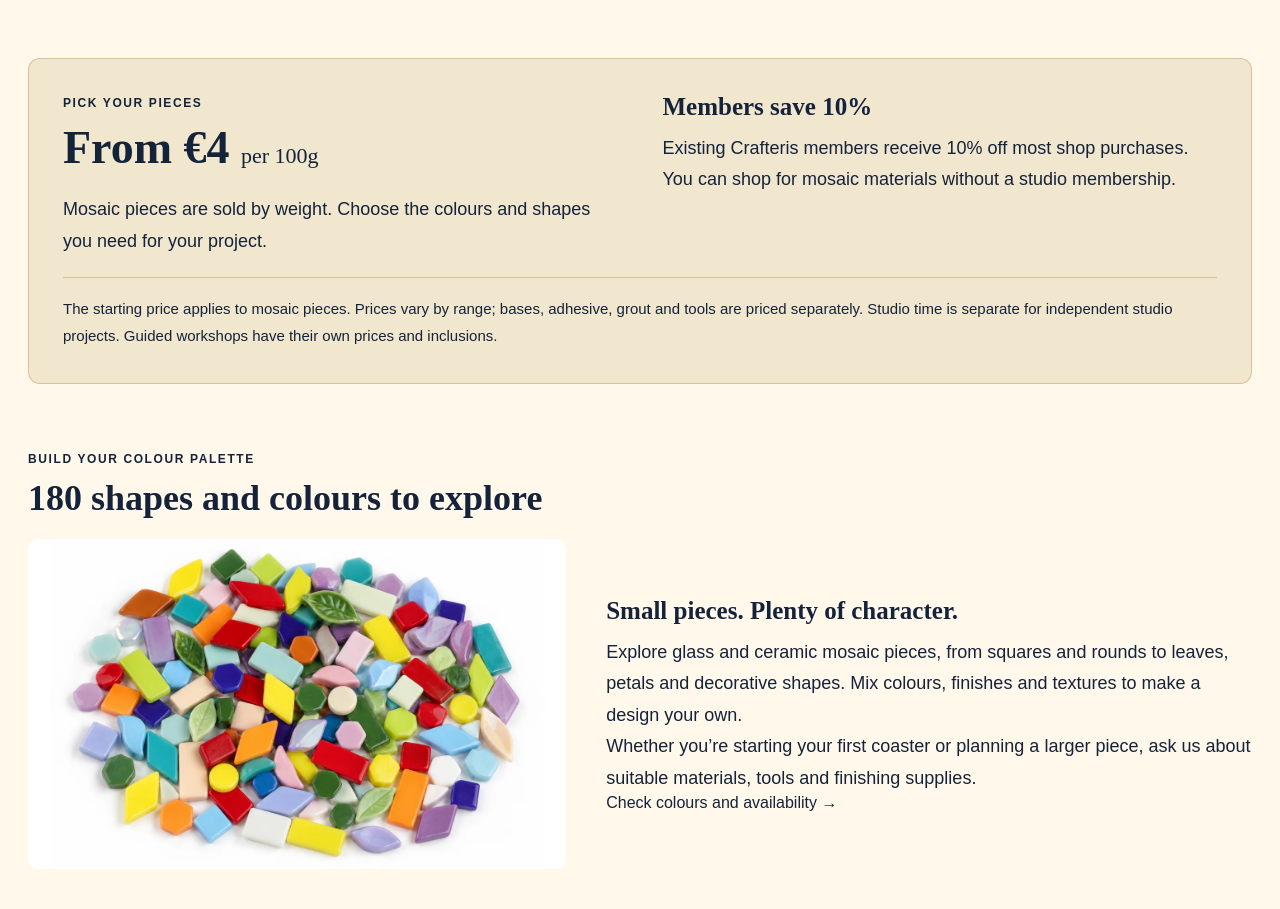
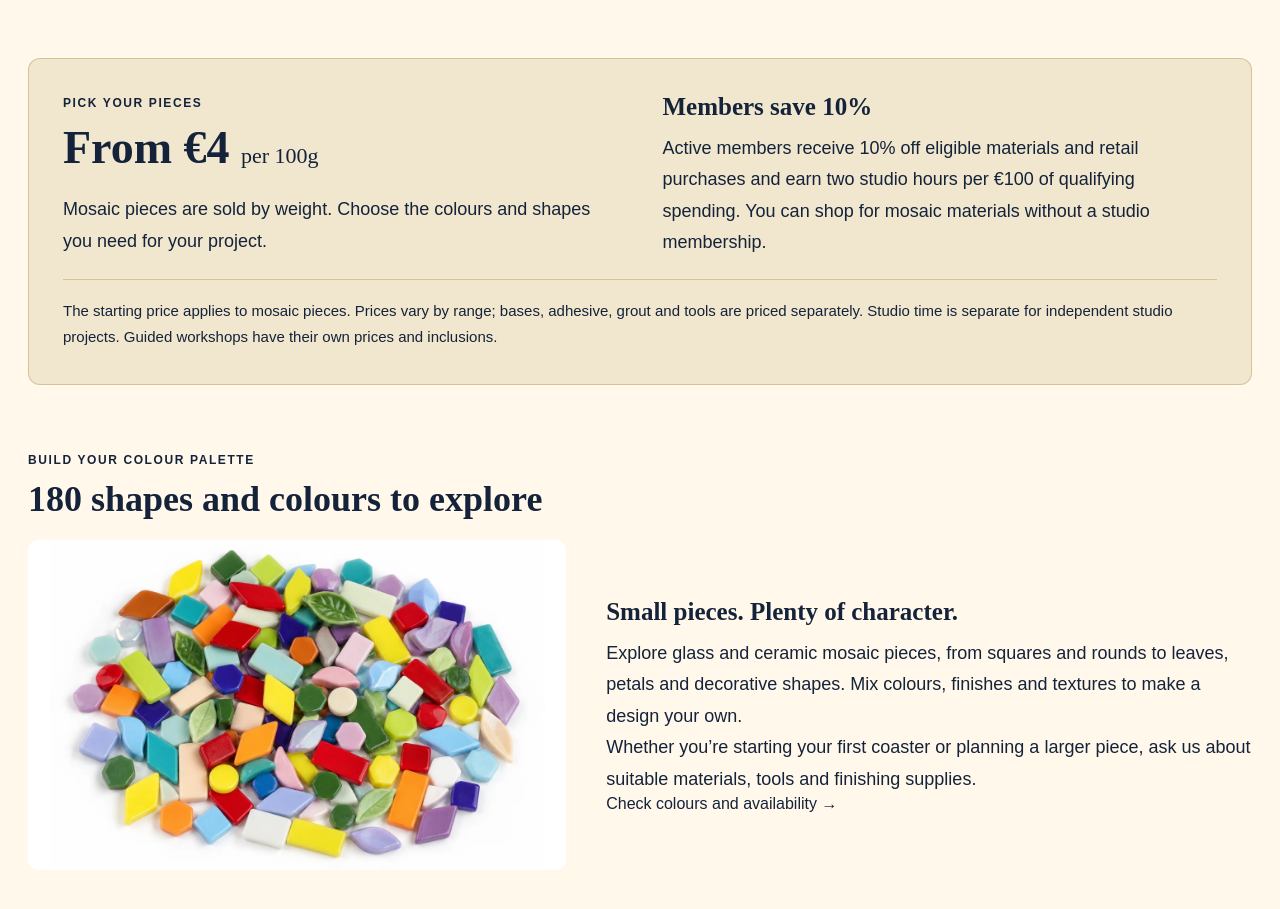
Before and after one commit to guzzep/crafteris-studio-website, a Next.js app: page /mosaic in a window 1280 px wide. Shown: the part 1000-1909 px from the top of the page. Built offline with nearby package versions, Linux system fonts and the light colour scheme; no server answers; the database is empty.

Commit message:
Align public activity details with 2027 policy

```diff
--- a/src/app/mosaic/page.tsx
+++ b/src/app/mosaic/page.tsx
@@ -8,7 +8,7 @@ export default function Page() { return <><Header /><main className={styles.main
 <section className={styles.section} aria-labelledby="ways-heading"><p className={styles.eyebrow}>Find your way to create</p><h2 id="ways-heading">Three ways to enjoy mosaic.</h2><div className={styles.waysGrid}>
 {[{title:"Try a workshop",text:"Start with a guided project and discover how colours, shapes and patterns come together. See individual workshop listings for prices and inclusions.",href:"/workshops?category=mosaic",label:"Browse mosaic workshops"},{title:"Make independently",text:"Develop your own mosaic designs using booked studio time. Choose your materials from the shop and work at your own pace.",href:"/membership",label:"Explore studio membership"},{title:"Create at home",text:"Choose mosaic pieces, bases, adhesive, grout and tools for your next project. You do not need a membership to shop with us.",href:"/shop",label:"Explore mosaic supplies"}].map(way=><article key={way.href}><h3>{way.title}</h3><p>{way.text}</p><Link href={way.href}>{way.label} →</Link></article>)}
 </div></section>
-<section className={styles.pricing} aria-label="Mosaic prices"><div><p className={styles.eyebrow}>Pick your pieces</p><h2>From €4 <span>per 100g</span></h2><p>Mosaic pieces are sold by weight. Choose the colours and shapes you need for your project.</p></div><div><h3>Members save 10%</h3><p>Existing Crafteris members receive 10% off most shop purchases. You can shop for mosaic materials without a studio membership.</p></div><p className={styles.note}>The starting price applies to mosaic pieces. Prices vary by range; bases, adhesive, grout and tools are priced separately. Studio time is separate for independent studio projects. Guided workshops have their own prices and inclusions.</p></section>
+<section className={styles.pricing} aria-label="Mosaic prices"><div><p className={styles.eyebrow}>Pick your pieces</p><h2>From €4 <span>per 100g</span></h2><p>Mosaic pieces are sold by weight. Choose the colours and shapes you need for your project.</p></div><div><h3>Members save 10%</h3><p>Active members receive 10% off eligible materials and retail purchases and earn two studio hours per €100 of qualifying spending. You can shop for mosaic materials without a studio membership.</p></div><p className={styles.note}>The starting price applies to mosaic pieces. Prices vary by range; bases, adhesive, grout and tools are priced separately. Studio time is separate for independent studio projects. Guided workshops have their own prices and inclusions.</p></section>
 <section className={styles.section}><p className={styles.eyebrow}>Build your colour palette</p><h2>180 shapes and colours to explore</h2><div className={styles.materials}><img src="/mosaic/mosaic-variety-natural.webp" alt="Colourful glass and ceramic mosaic pieces including leaves, petals, rounds, squares and decorative shapes" /><div><h3>Small pieces. Plenty of character.</h3><p>Explore glass and ceramic mosaic pieces, from squares and rounds to leaves, petals and decorative shapes. Mix colours, finishes and textures to make a design your own.</p><p>Whether you’re starting your first coaster or planning a larger piece, ask us about suitable materials, tools and finishing supplies.</p><Link href="/contact">Check colours and availability →</Link></div></div></section>
 <section className={styles.section}><p className={styles.eyebrow}>Start with a shape</p><h2>A base for your imagination</h2><div className={styles.materials}><figure><img className={styles.basesPhoto} src="/mosaic/bases-selection.webp" alt="A selection of undecorated fish-shaped MDF bases, round bamboo bases and a square base on a craft table" /></figure><div><h3>You choose the shape. Make it your own.</h3><p>Start with a simple round or square base, or try a playful shape. Add your own colours and patterns to create a decorative piece that feels personal.</p><p>Choose your base and mosaic pieces separately, then ask us about suitable adhesive, grout and finishing supplies for your project.</p><Link href="/contact">Ask about bases and availability →</Link></div></div><p className={styles.caption}>Shapes and availability may vary.</p></section>
 <section className={styles.section}><p className={styles.eyebrow}>Imagine the finished piece</p><h2>From loose pieces to something you’ll love</h2><p>Give a mirror a colourful frame, decorate a planter or create a piece for your home. Bring us your idea and we’ll help you choose where to start.</p><div className={styles.inspiration}><figure><img src="/mosaic/mirror-inspiration.webp" alt="Circular mirror decorated with turquoise, cream and ochre mosaic pieces" /><figcaption>A mirror with your own colour story</figcaption></figure><figure><img src="/mosaic/planter-inspiration.webp" alt="Blue and turquoise mosaic planter beside a flower-pattern mosaic coaster" /><figcaption>Planters, coasters and everyday colour</figcaption></figure></div></section>
```
